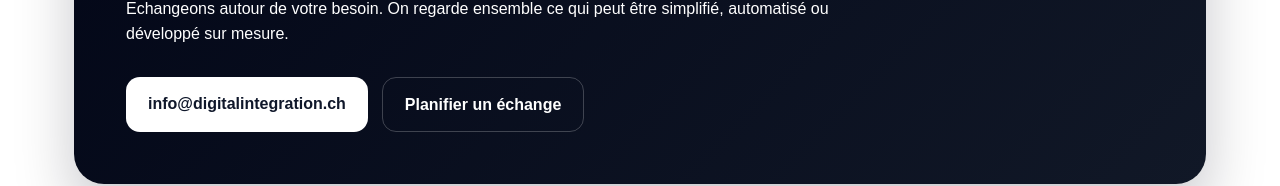
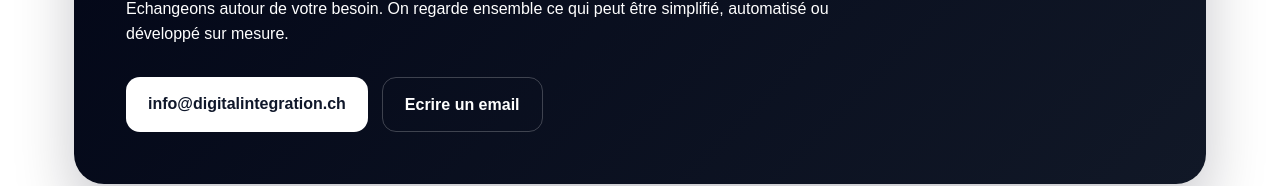
Before and after one commit to bliss46/digitalintegration, a Next.js app: page / in a window 1280 px wide. Shown: the part 3768-3954 px from the top of the page. Built offline with nearby package versions, Linux system fonts and the light colour scheme.

Commit message:
Update page.jsx

```diff
--- a/app/page.jsx
+++ b/app/page.jsx
@@ -297,8 +297,11 @@ export default function HomePage() {
   >
     info@digitalintegration.ch
   </a>
-              <a href="#top" className="btn btn-outline-white">
-                Planifier un échange
+  <a
+    href="mailto:info@digitalintegration.ch"
+    className="btn btn-outline-white"
+  >
+    Ecrire un email
   </a>
 </div>
           </div>
```
Lines whose indentation alone changed are shown as unchanged.
